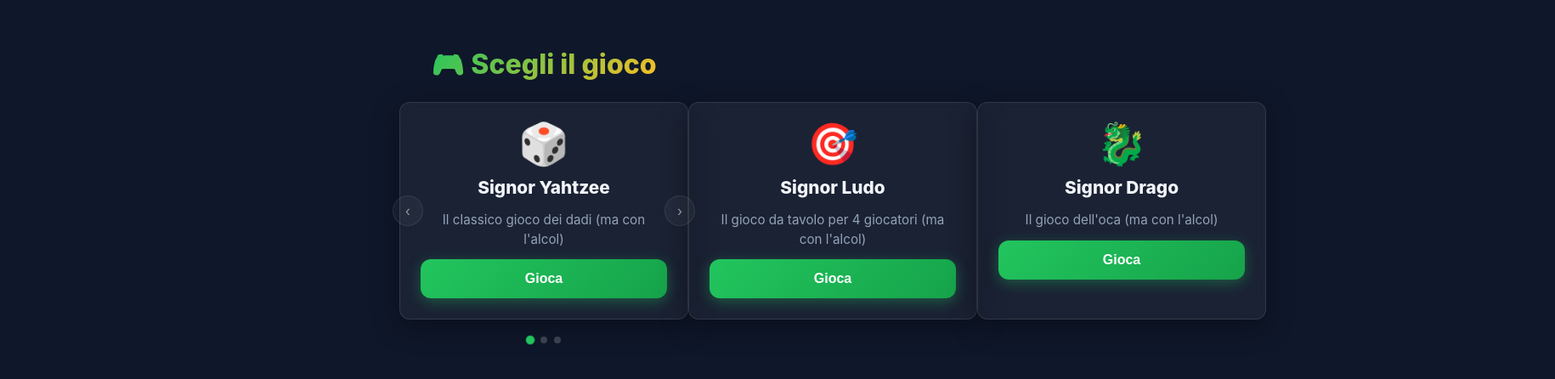
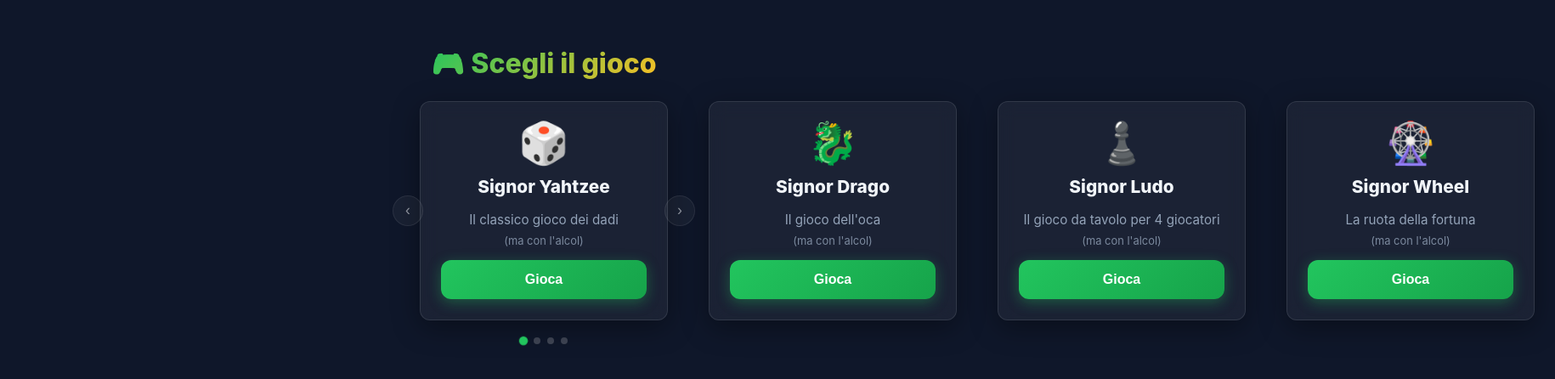
Before and after one commit to PierpaoloDEV/SignorYhatzee, a React (Vite) app in the folder SignorYhatzee/: page / in a window 1280 px wide. Shown: the part 160-606 px from the top of the page at 85% size, 1830 px wide, since content can reach past the window. Built offline with nearby package versions, Linux system fonts and the light colour scheme; no server answers.

Commit message:
carousel update

```diff
--- a/SignorYhatzee/src/components/HomeCarousel.css
+++ b/SignorYhatzee/src/components/HomeCarousel.css
@@ -20,6 +20,8 @@
   width: 100%;
   min-width: 0;
   display: flex;
+  padding: 0 24px;
+  box-sizing: border-box;
 }
 
 .game-card {
@@ -29,6 +31,7 @@
   align-items: center;
   gap: 12px;
   text-align: center;
+  flex: 1;
 }
 
 .game-card-emoji {
--- a/SignorYhatzee/src/components/HomeCarousel.jsx
+++ b/SignorYhatzee/src/components/HomeCarousel.jsx
@@ -3,8 +3,9 @@ import "./HomeCarousel.css";
 
 const GAMES = [
   { id: "yahtzee", emoji: "🎲", name: "Signor Yahtzee", tagline: "Il classico gioco dei dadi (ma con l'alcol)" },
-  { id: "ludo", emoji: "🎯", name: "Signor Ludo", tagline: "Il gioco da tavolo per 4 giocatori (ma con l'alcol)" },
   { id: "drago", emoji: "🐉", name: "Signor Drago", tagline: "Il gioco dell'oca (ma con l'alcol)" },
+  { id: "ludo", emoji: "♟️", name: "Signor Ludo", tagline: "Il gioco da tavolo per 4 giocatori (ma con l'alcol)" },
+  { id: "wheel", emoji: "🎡", name: "Signor Wheel", tagline: "La ruota della fortuna (ma con l'alcol)" },
 ];
 
 export default function HomeCarousel({ onSelectGame }) {
@@ -55,18 +56,28 @@ export default function HomeCarousel({ onSelectGame }) {
           onTouchMove={handleTouchMove}
           onTouchEnd={handleTouchEnd}
         >
-          {GAMES.map((game) => (
+          {GAMES.map((game) => {
+            const [mainText, subText] = game.tagline.split(' (');
+            return (
               <div className="carousel-slide" key={game.id}>
                 <div className="glass-panel game-card">
                   <div className="game-card-emoji">{game.emoji}</div>
                   <h2 className="game-card-name">{game.name}</h2>
-                <p className="subtitle">{game.tagline}</p>
-                <button className="btn btn-primary" style={{ width: "100%" }} onClick={() => onSelectGame(game.id)}>
+                  <p className="subtitle" style={{ margin: 0 }}>
+                    {mainText}
+                    {subText && (
+                      <span style={{ display: 'block', fontSize: '0.85em', opacity: 0.8, marginTop: '4px' }}>
+                        ({subText}
+                      </span>
+                    )}
+                  </p>
+                  <button className="btn btn-primary" style={{ width: "100%", marginTop: 'auto' }} onClick={() => onSelectGame(game.id)}>
                     Gioca
                   </button>
                 </div>
               </div>
-          ))}
+            );
+          })}
         </div>
 
         <button className="carousel-arrow right" onClick={next} aria-label="Gioco successivo">›</button>
--- a/SignorYhatzee/src/games/signor-ludo/components/SetupScreen.jsx
+++ b/SignorYhatzee/src/games/signor-ludo/components/SetupScreen.jsx
@@ -34,7 +34,7 @@ export default function SetupScreen({ playerNames, setPlayerNames, pawnsCount, s
   return (
     <div className="app setup-screen">
       <button className="back-btn" onClick={onExit}>← Altri giochi</button>
-      <h1 className="title">🎯 Signor Ludo</h1>
+      <h1 className="title">♟️ Signor Ludo</h1>
 
       <div className="glass-panel" style={{ width: '100%', maxWidth: '600px', display: 'flex', flexDirection: 'column', alignItems: 'center', gap: '24px' }}>
         <p className="subtitle" style={{ margin: 0 }}>Inserisci i giocatori (min 2)</p>
```
Lines whose indentation alone changed are shown as unchanged.
